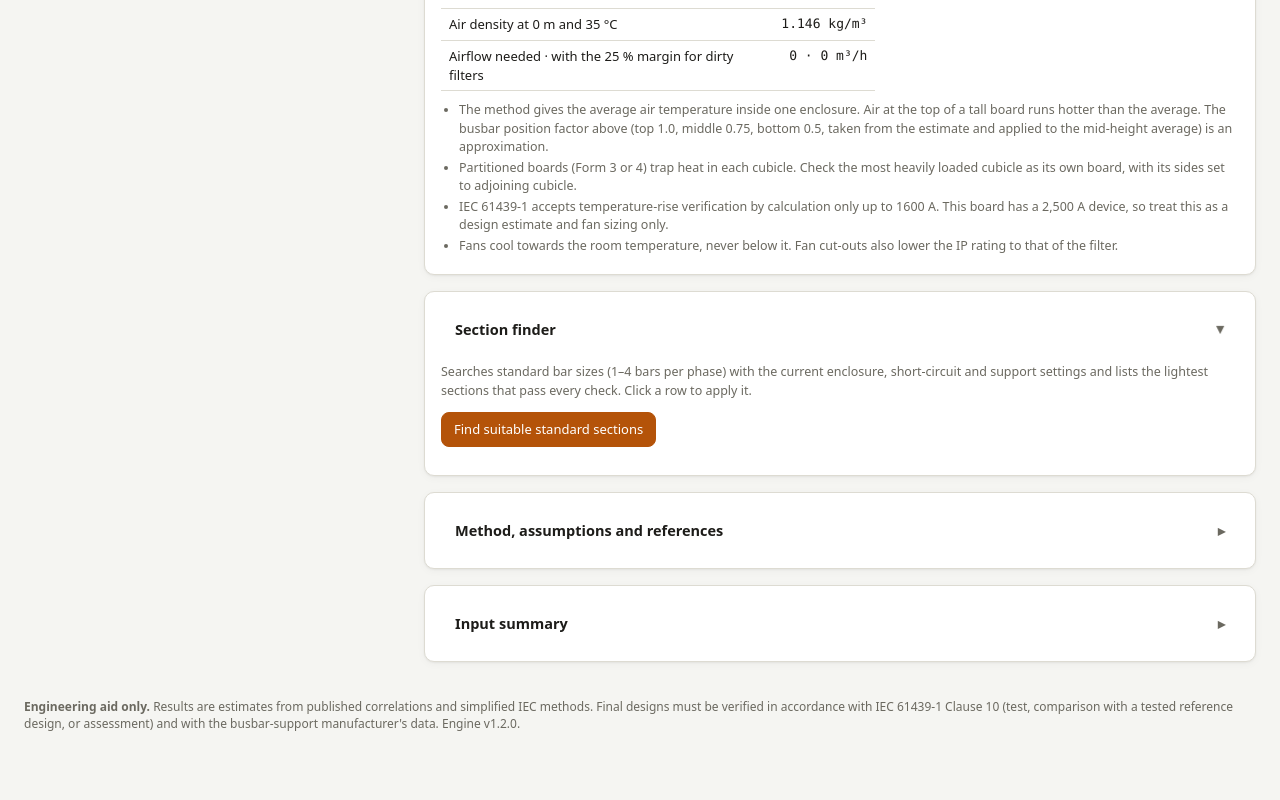
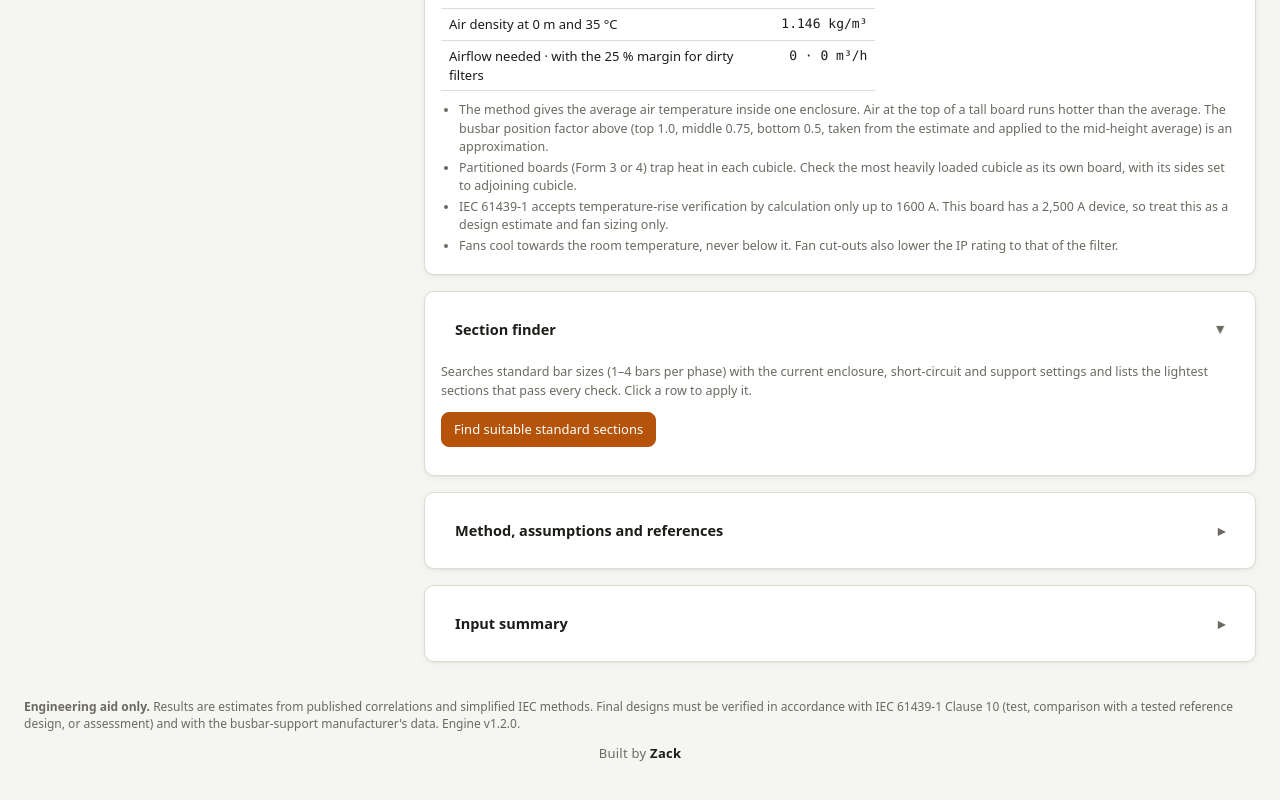
Before and after one commit to zackynduati/busbar-calculator, a plain HTML site: page index.html in a window 1280 px wide. Shown: the part 7806-8606 px from the top of the page. Before the commit the page ends 8578 px from the top, so only its background shows below. Drawn offline with Linux system fonts and the light colour scheme.

Commit message:
Add "Built by Zack" credit to the footer
Co-Authored-By: Claude Sonnet 5.5 <noreply@anthropic.com>

```diff
--- a/css/styles.css
+++ b/css/styles.css
@@ -234,3 +234,7 @@ table.data tr.click:hover td { background: var(--surface-2); }
 .barrow .track { position: relative; height: 12px; background: var(--bar-track); border-radius: 4px; }
 .barrow .fill { position: absolute; inset: 0 auto 0 0; background: var(--accent); border-radius: 0 4px 4px 0; min-width: 2px; }
 .barrow .fill.over { background: var(--bad); }
+
+/* footer credit */
+.foot .byline { margin-top: 10px; text-align: center; font-size: 13px; color: var(--muted); letter-spacing: .02em; }
+.foot .byline strong { color: var(--text); font-weight: 600; }
--- a/index.html
+++ b/index.html
@@ -35,6 +35,7 @@
     <p><strong>Engineering aid only.</strong> Results are estimates from published correlations and simplified IEC methods. Final designs must be
       verified in accordance with IEC 61439-1 Clause 10 (test, comparison with a tested reference design, or assessment) and with the
       busbar-support manufacturer's data. <span id="version"></span></p>
+    <p class="byline">Built by <strong>Zack</strong></p>
   </footer>
 
   <div id="toast" class="toast" role="status" hidden></div>
```
